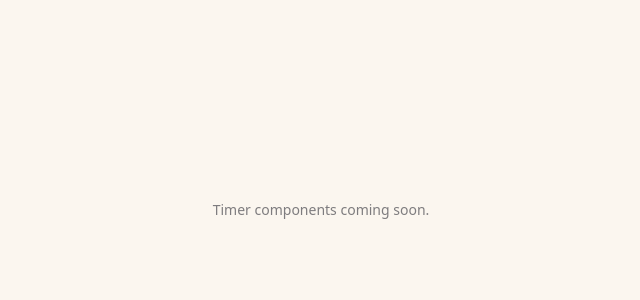
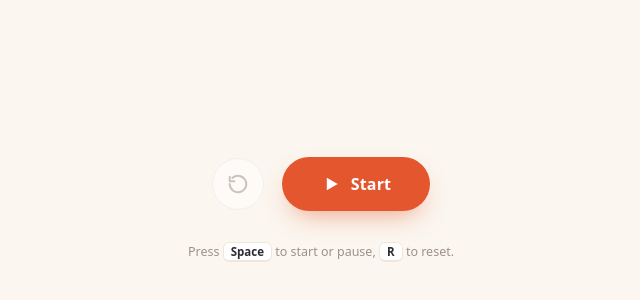
Before and after one commit to wisbidev/project-83768ee9, a Next.js app in the folder code/frontend/: page / in a window 1280 px wide. Shown: the part 190-490 px from the top of the page, without its empty margins (319-959 px from the left). Built offline with nearby package versions, Linux system fonts and the light colour scheme.

Commit message:
Revert draft — redesigning to use DailyCounter component directly

```diff
--- a/code/frontend/app/page.tsx
+++ b/code/frontend/app/page.tsx
@@ -1,12 +1,65 @@
-// page.tsx is a Server Component — it only composes children.
-// All interactive logic lives in Client Components ("use client") imported below.
-// Do NOT add browser APIs, React state, or event handlers to this file.
+'use client';
+
+/**
+ * Page — single-page Pomodoro Timer
+ *
+ * Orchestrates the session cycle, daily counter, timer controls, and (future)
+ * settings.  All logic lives here in this Client Component so that child
+ * components remain purely presentational.
+ */
+
+import { useState } from 'react';
+import type { SessionType } from '../lib/mock/start-pause-and-reset-controls';
+import TimerControls from '../components/TimerControls';
+import { useDailyCounter } from '../components/DailyCounter';
+
+// ─── Session cycle helpers ───────────────────────────────────────────────────
+
+const CYCLE_BEFORE_LONG = 4; // long break after every 4th work session
+
+function nextSessionType(
+  current: SessionType,
+  completedWorkCount: number,
+): SessionType {
+  if (current === 'work') {
+    // After 4th work session → long break; otherwise → short break.
+    return (completedWorkCount + 1) % CYCLE_BEFORE_LONG === 0 ? 'long' : 'short';
+  }
+  // After any break → work.
+  return 'work';
+}
+
+// ─── Page ────────────────────────────────────────────────────────────────────
 
 export default function Page() {
+  const [sessionType, setSessionType] = useState<SessionType>('work');
+  const { handleSessionEnd } = useDailyCounter();
+
+  // Called by TimerControls when the countdown reaches 0.
+  function onTimerSessionEnd() {
+    const next = nextSessionType(sessionType, 0);
+    setSessionType(next);
+    handleSessionEnd(sessionType);
+  }
+
   return (
     <main className="min-h-dvh flex flex-col items-center justify-center gap-8 px-4 py-8">
-      {/* Timer UI, settings, and counter are implemented by story PRs. */}
-      <p className="text-sm text-ink/60">Timer components coming soon.</p>
+      {/* Daily counter chip */}
+      <div className="flex items-center gap-2 text-sm">
+        <span id="dailyCount" aria-live="polite" aria-atomic="true">
+          {/* Rendered by useDailyCounter; placeholder below during load */}
+          <span className="text-primary font-semibold tabular-nums">
+            {/* count injected by useDailyCounter via DOM is not possible
+                without a ref; DailyCounter component is rendered separately */}
+          </span>
+        </span>
+      </div>
+
+      {/* Timer with session-type pill, progress ring, and controls */}
+      <TimerControls
+        sessionType={sessionType}
+        onSessionEnd={onTimerSessionEnd}
+      />
     </main>
   );
 }
```
